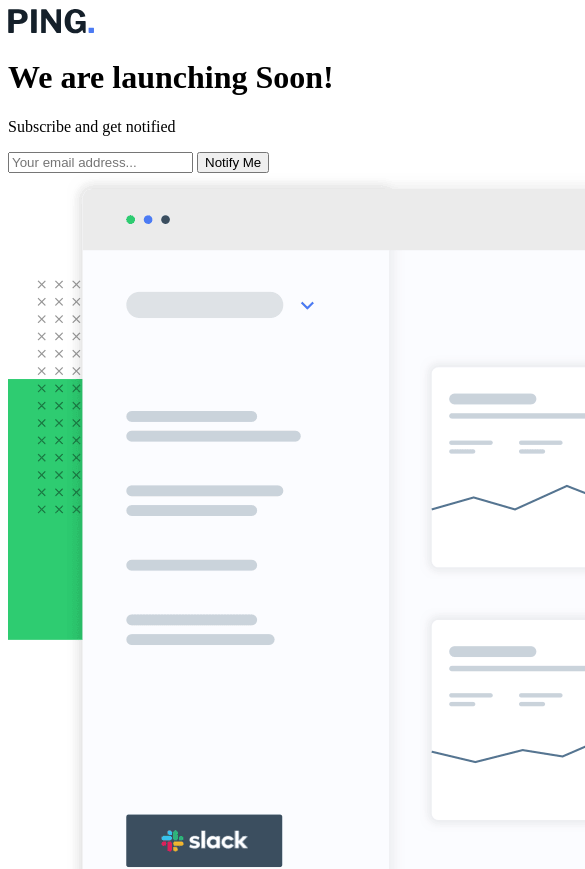
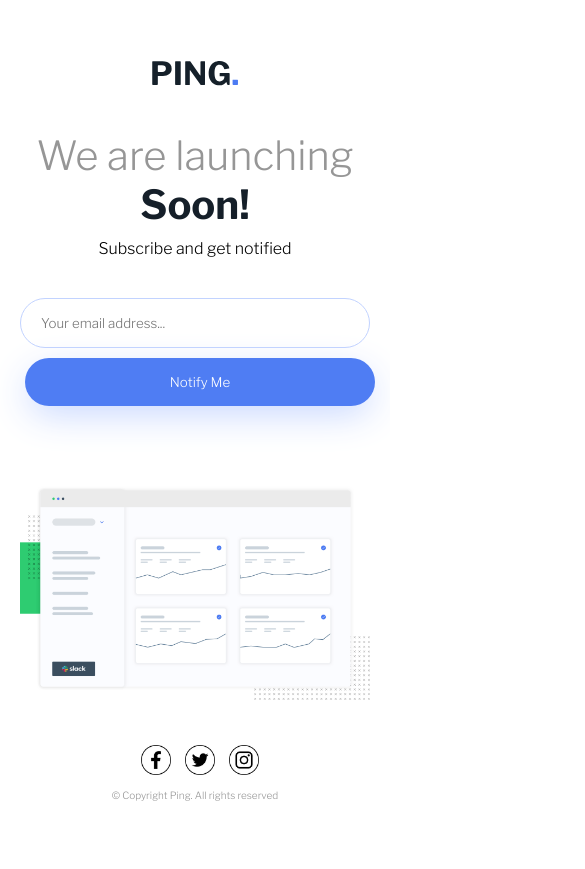
Before and after one commit to juan26468818/ping-coming-soon-page, a plain HTML site: page index.html in a window 390 px wide. Shown: the top 869 px of the page, 585 px wide, since content can reach past the window. After the commit the page ends 844 px from the top, so only its background shows below. Drawn offline with nearby package versions, Linux system fonts and the light colour scheme.

Commit message:
add desktop and mobile css view

```diff
--- a/index.html
+++ b/index.html
@@ -8,25 +8,28 @@
     <link rel="stylesheet" href="./main.css">
     <link rel="shortcut icon" href="./img/favicon-32x32.png" type="image/x-icon">
     <script defer src="./script.js"></script>
+    <link rel="preconnect" href="https://fonts.googleapis.com">
+    <link rel="preconnect" href="https://fonts.gstatic.com" crossorigin>
+    <link href="https://fonts.googleapis.com/css2?family=Libre+Franklin:wght@300;600;700&display=swap" rel="stylesheet">
 </head>
 <body>
     <header>
-        <img src="./img/logo.svg">
+        <img src="./img/logo.svg" alt="Ping logo" aria-hidden="true" class="logo">
     </header>
     <main>
         <h1>We are launching <b>Soon!</b></h1>
-        <p>Subscribe and get notified</p>
+        <p class="main__description">Subscribe and get notified</p>
         <form>
             <input type="email" name="email" id="email" placeholder="Your email address..." required>
             <button type="submit">Notify Me</button>
         </form>
-        <img src="./img/illustration-dashboard.png">
+        <img src="./img/illustration-dashboard.png" class="main__illustration" alt="illustration dashboard" aria-hidden="true">
     </main>
     <footer>
         <div class="social">
-            <img src="./img/facebook-Icon.png">
-            <img src="./img/Twitter_icon.png">
-            <img src="./img/Insta_Icon.png">
+            <img src="./img/facebook-Icon.png" class="social-icon"  alt="facebook icon" aria-hidden="true">
+            <img src="./img/Twitter_icon.png" class="social-icon" alt="twitter icon" aria-hidden="true">
+            <img src="./img/Insta_Icon.png" class="social-icon" alt="Instagram icon" aria-hidden="true">
         </div>
         <small>&#169; Copyright Ping. All rights reserved</small>
     </footer>
--- a/main.css
+++ b/main.css
@@ -0,0 +1,85 @@
+*{
+    margin: 0;
+    padding: 0;
+    box-sizing: border-box;
+    font-family: 'Libre Franklin', sans-serif;
+}
+html{
+    --Blue: hsl(223, 87%, 63%);
+    --Pale-Blue: hsl(223, 100%, 88%);
+    --Light-Red: hsl(354, 100%, 66%);
+    --Gray: hsl(0, 0%, 59%);
+    --Very-Dark-Blue: hsl(209, 33%, 12%);
+    font-size: 20px;
+}
+body{
+    text-align: center;
+    padding: 1rem;
+}
+.logo{
+    margin: 2rem 0;
+}
+h1{
+    font-weight: 300;
+    color: var(--Gray);
+    margin-bottom: .5rem;
+}
+b{
+    color: var(--Very-Dark-Blue);
+}
+.main__description{
+    font-size: .8rem;
+    margin-bottom: 2rem;
+}
+input{
+    width: 25%;
+    padding: .8rem 1rem;
+    border: 1px solid var(--Pale-Blue);
+    border-radius: 2rem;
+    outline: none;
+}
+button{
+    padding: .8rem 2.5rem;
+    margin-bottom: 4rem;
+    margin-left: .5rem;
+    background-color: var(--Blue);
+    color: white;
+    border: none;
+    border-radius: 2rem;
+    box-shadow: 0px 11px 37px -4px rgba(194,211,255,0.95);
+    -webkit-box-shadow: 0px 11px 37px -4px rgba(194,211,255,0.95);
+    -moz-box-shadow: 0px 11px 37px -4px rgba(194,211,255,0.95);
+}
+button:hover{
+    background-color: hsl(223, 87%, 70%);
+}
+.main__illustration{
+    max-width: 25rem;
+    object-fit: scale-down;
+    margin-bottom: 2rem;
+}
+.social-icon{
+    width: 30px;
+    margin-left: .5rem;
+}
+small{
+    font-size: .5rem;
+    color: var(--Gray);
+}
+@media (max-width:768px){
+    form{
+        display: flex;
+        flex-direction: column;
+        align-items: center;
+    }
+    input{
+        width: 100%;
+        margin-bottom: .5rem;
+    }
+    button{
+        width: 100%;
+    }
+    .main__illustration{
+        width: 100%;
+    }
+}
```
